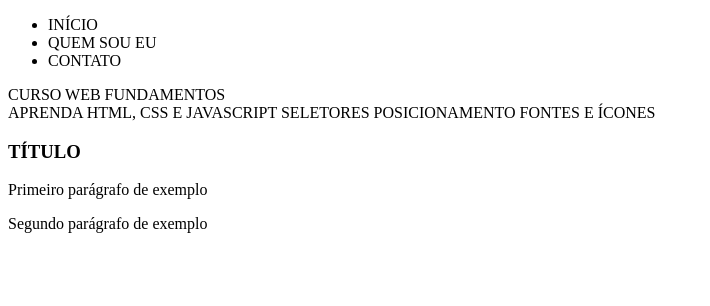
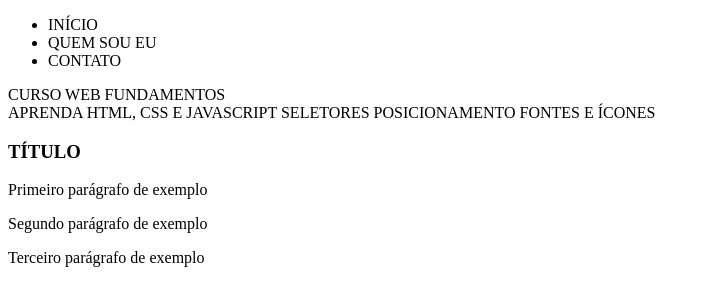
Before and after one commit to italofgcoura/curso_HTML_CSS_JS, a plain HTML site: page 09_Artigo.html in a window 1280 px wide. Shown: the whole page, without its empty margins (0-710 px from the left). Drawn offline with Linux system fonts and the light colour scheme.

Commit message:
#1 - aprendendo a usar o github desktop
bilola

```diff
--- a/09_Artigo.html
+++ b/09_Artigo.html
@@ -39,6 +39,7 @@ renderizada-->
         <h3>TÍTULO</h3>
         <P>Primeiro parágrafo de exemplo</P>
         <P>Segundo parágrafo de exemplo</P>
+        <P>Terceiro parágrafo de exemplo</P>
     </footer>
 </body>
 
```
Also changed, not shown: _base.html (+1 -0 lines).
